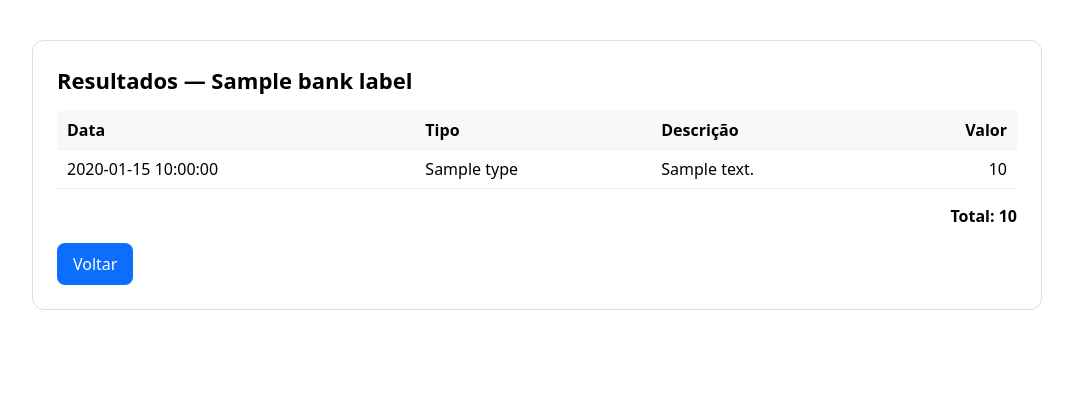
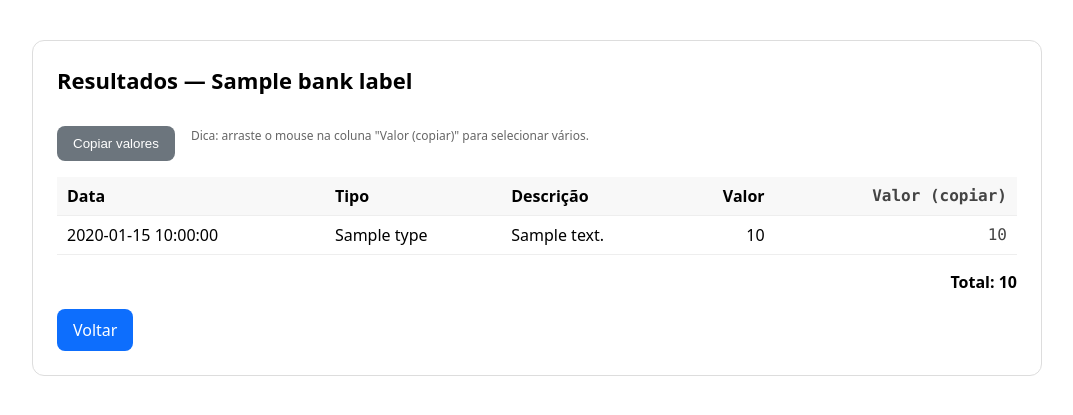
Before and after one commit to corregab/leitor_de_extrato, a Flask app: template WEBAPP/templates/results.html in a window 1280 px wide. Shown: the top 415 px of the page, without its empty margins (8-1081 px from the left). Run offline with Flask 3, Linux system fonts and the light colour scheme; the template is opened without the code that fills it: most values are stand-ins (such as "Sample title", 1, 10 or a date in 2020).

Commit message:
Resultados: coluna Valor (copiar) + botão Copiar valores

```diff
--- a/WEBAPP/app.py
+++ b/WEBAPP/app.py
@@ -90,7 +90,9 @@ def process():
                     'date': e.date,
                     'type': e.transaction_type,
                     'description': e.description,
-                    'amount': f"R$ {str(amt).replace('.', ',')}"
+                    'amount': f"R$ {str(amt).replace('.', ',')}",
+                    # Coluna auxiliar para copiar facilmente apenas o número
+                    'amount_plain': str(amt).replace('.', ',')
                 })
             total_str = f"R$ {str(total.quantize(Decimal('.01'))).replace('.', ',')}"
             return render_template('results.html', bank_label='Itaú', rows=rows, total=total_str)
@@ -109,7 +111,8 @@ def process():
                     'date': e.date or '-',
                     'type': 'CRÉDITO',
                     'description': e.description,
-                    'amount': amount_str
+                    'amount': amount_str,
+                    'amount_plain': f"{float(e.amount):.2f}".replace('.', ',')
                 })
             total_str = f"R$ {total:.2f}".replace('.', ',')
             return render_template('results.html', bank_label='Santander', rows=rows, total=total_str)
@@ -129,7 +132,8 @@ def process():
                     'date': e.date,
                     'type': e.transaction_type,
                     'description': e.description,
-                    'amount': f"R$ {str(amt).replace('.', ',')}"
+                    'amount': f"R$ {str(amt).replace('.', ',')}",
+                    'amount_plain': str(amt).replace('.', ',')
                 })
             total_str = f"R$ {str(total.quantize(Decimal('.01'))).replace('.', ',')}"
             return render_template('results.html', bank_label='Nubank', rows=rows, total=total_str)
--- a/WEBAPP/templates/results.html
+++ b/WEBAPP/templates/results.html
@@ -12,12 +12,22 @@
     th, td { text-align: left; padding: 8px 10px; border-bottom: 1px solid #eee; }
     th { background: #f8f8f8; }
     .total { text-align: right; font-weight: 700; padding-top: 16px; }
-    a.btn { display:inline-block; margin-top: 16px; padding: 10px 16px; border: 0; background:#0d6efd; color:white; border-radius:8px; text-decoration:none; }
+    a.btn, button.btn { display:inline-block; margin-top: 16px; padding: 10px 16px; border: 0; background:#0d6efd; color:white; border-radius:8px; text-decoration:none; cursor:pointer; }
+    .btn.secondary { background:#6c757d; }
+    /* Coluna auxiliar para copiar apenas os valores */
+    .copy-col { text-align: right; font-family: ui-monospace, SFMono-Regular, Menlo, Consolas, monospace; color:#444; white-space: nowrap; }
+    .actions { display:flex; gap:8px; align-items:center; }
+    .hint { color:#666; font-size:12px; margin-left:8px; }
   </style>
 </head>
 <body>
   <div class="card">
     <h1>Resultados — {{ bank_label }}</h1>
+
+    <div class="actions">
+      <button id="copy-values" class="btn secondary">Copiar valores</button>
+      <span class="hint">Dica: arraste o mouse na coluna "Valor (copiar)" para selecionar vários.</span>
+    </div>
 
     <table>
       <thead>
@@ -26,6 +36,7 @@
           <th>Tipo</th>
           <th>Descrição</th>
           <th style="text-align:right">Valor</th>
+          <th class="copy-col">Valor (copiar)</th>
         </tr>
       </thead>
       <tbody>
@@ -35,6 +46,7 @@
             <td>{{ r.type }}</td>
             <td>{{ r.description }}</td>
             <td style="text-align:right">{{ r.amount }}</td>
+            <td class="copy-col">{{ r.amount_plain }}</td>
           </tr>
         {% endfor %}
       </tbody>
@@ -44,5 +56,32 @@
 
     <a href="{{ url_for('index') }}" class="btn">Voltar</a>
   </div>
+
+  <script>
+    (function(){
+      const btn = document.getElementById('copy-values');
+      if (!btn) return;
+      btn.addEventListener('click', async () => {
+        const cells = Array.from(document.querySelectorAll('td.copy-col'));
+        const lines = cells.map(td => (td.textContent || '').trim()).filter(Boolean);
+        const text = lines.join('\n');
+        try {
+          await navigator.clipboard.writeText(text);
+          btn.textContent = 'Copiado!';
+          setTimeout(() => btn.textContent = 'Copiar valores', 1500);
+        } catch (err) {
+          // Fallback: cria um textarea temporário
+          const ta = document.createElement('textarea');
+          ta.value = text;
+          document.body.appendChild(ta);
+          ta.select();
+          try { document.execCommand('copy'); } catch(e){}
+          document.body.removeChild(ta);
+          btn.textContent = 'Copiado!';
+          setTimeout(() => btn.textContent = 'Copiar valores', 1500);
+        }
+      });
+    })();
+  </script>
 </body>
 </html>
```
